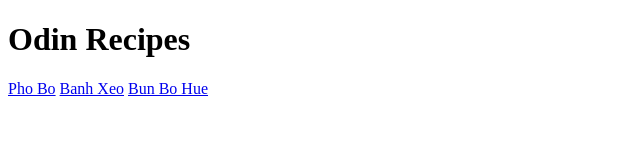
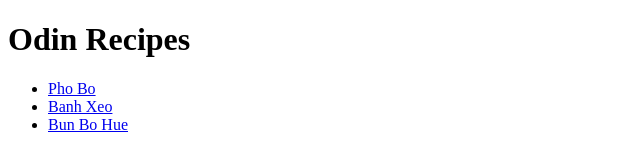
Before and after one commit to Loxius/odin-recipes, a plain HTML site: page index.html in a window 1280 px wide. Shown: the whole page, without its empty margins (0-640 px from the left). Drawn offline with Linux system fonts and the light colour scheme.

Commit message:
Interation 4.1

```diff
--- a/index.html
+++ b/index.html
@@ -5,8 +5,10 @@
     </head>
     <body>
         <h1>Odin Recipes</h1>
-        <a href="recipes/pho_bo.html">Pho Bo</a>
-        <a href="recipes/banh_xeo.html">Banh Xeo</a>
-        <a href="recipes/bun_bo_hue.html">Bun Bo Hue</a>
+        <ul>
+            <li><a href="recipes/pho_bo.html">Pho Bo</a></li>
+            <li><a href="recipes/banh_xeo.html">Banh Xeo</a></li>
+            <li><a href="recipes/bun_bo_hue.html">Bun Bo Hue</a></li>
+        </ul>
     </body>
 </html>
```
Also changed, not shown: recipes/pho_bo.html (+1 -1 lines).
